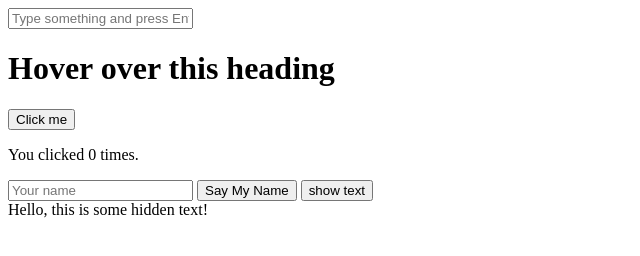
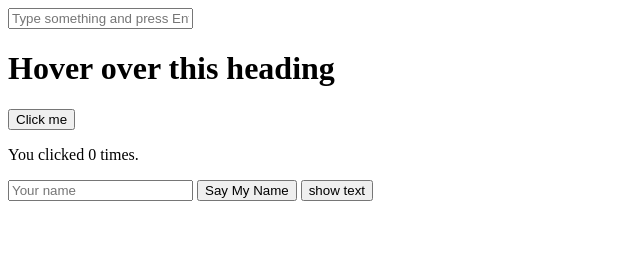
Before and after one commit to dartfalak/Js-Practice, a plain HTML site: page index.html in a window 1280 px wide. Shown: the whole page, without its empty margins (0-640 px from the left). Drawn offline with Linux system fonts and the light colour scheme.

Commit message:
practice :show & hide text

```diff
--- a/index.html
+++ b/index.html
@@ -22,7 +22,7 @@
   <input type="text" id="nameInput" placeholder="Your name">
 <button onclick="sayName()">Say My Name</button>
 <button id="showText">show text</button>
-<div id="text">
+<div id="text" style="display: none;">
     Hello, this is some hidden text!
 </div>
 
```
